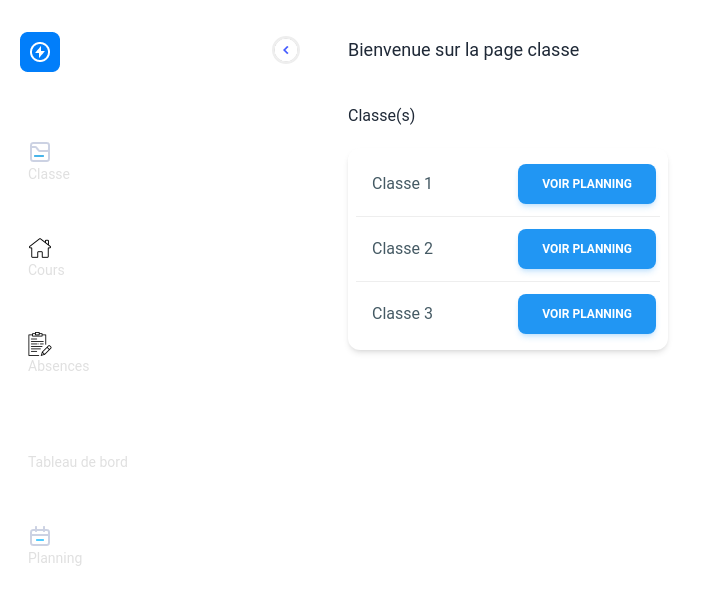
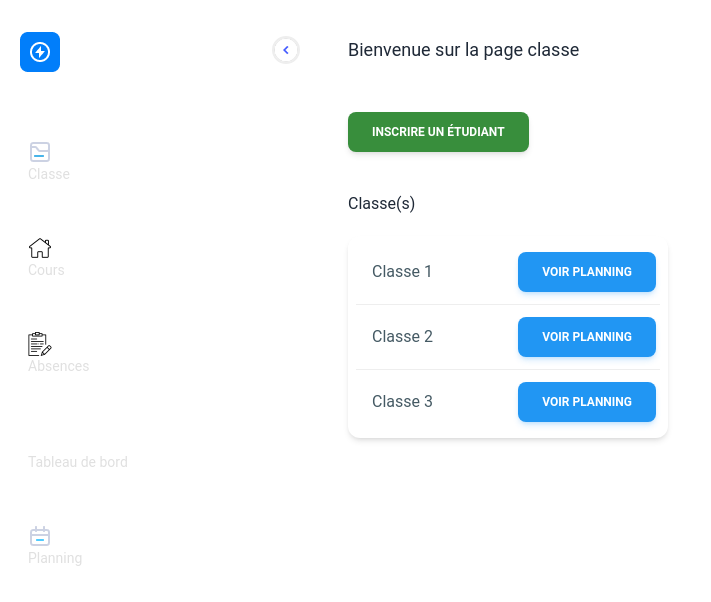
Before and after one commit to HardstyIe/Symfony-React-Schedule-Management-FRONT, a React (Vite) app: page /classe in a window 1280 px wide. Shown: the top 602 px of the page, without its empty margins (0-711 px from the left). Built offline with nearby package versions, Linux system fonts and the light colour scheme.

Commit message:
feat(classe): register button to register students

```diff
--- a/src/Pages/Classe.tsx
+++ b/src/Pages/Classe.tsx
@@ -1,4 +1,6 @@
+import { Button } from '@material-tailwind/react';
 import React from 'react';
+import { Link } from 'react-router-dom';
 import ListClasse from '~/Components/ListClasse';
 import Sidebar from '~/Components/Sidebar';
 
@@ -12,6 +14,13 @@ const Classe = () => {
             {/* div contenu coté droit */}
             <div className="flex-1 h-screen p-7 ml-8">
                 <h1 className='text-lg pt-2'>Bienvenue sur la page classe</h1>
+                <br />
+                <br />
+                <Link to={'/inscription'}>
+                    <Button className='bg-green-700'>
+                        Inscrire un étudiant
+                    </Button>
+                </Link>
                 <ListClasse />
             </div>
         </div>
```
